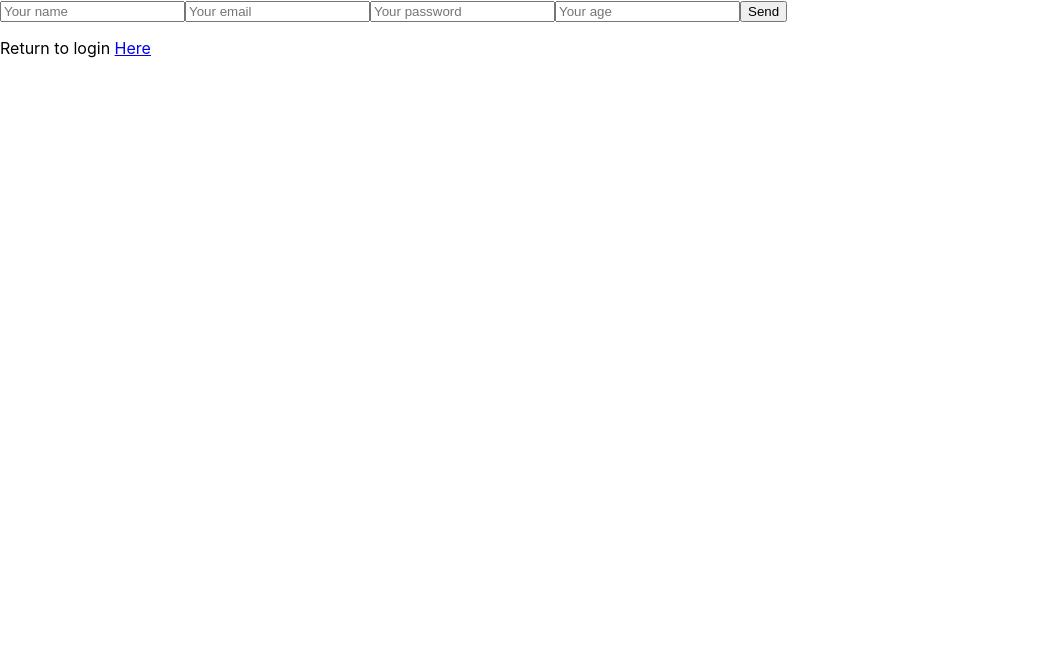
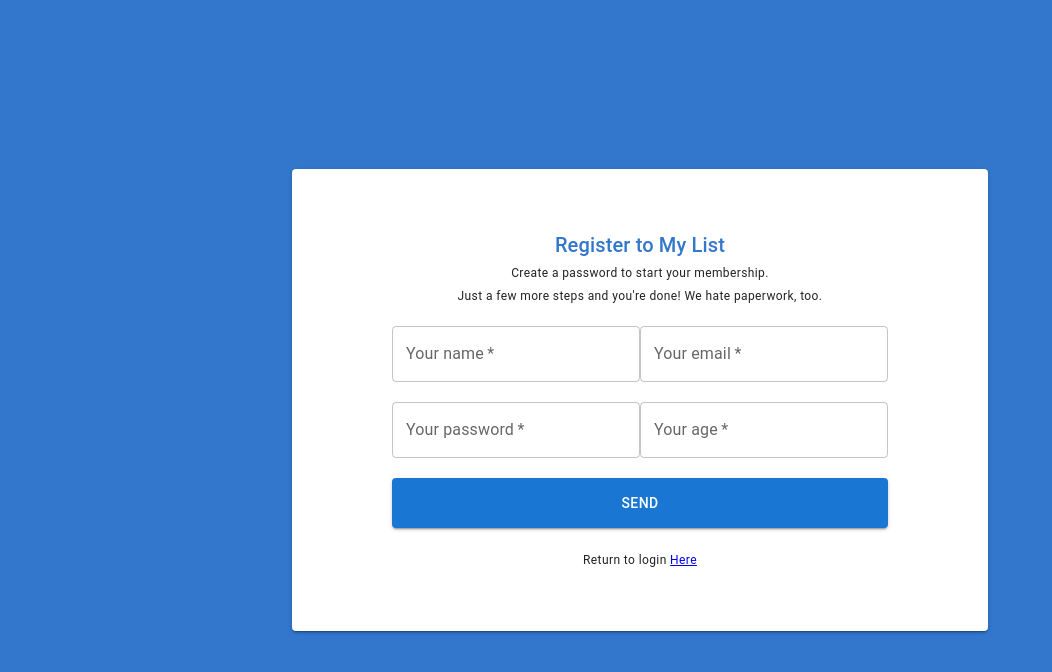
Before and after one commit to Delphine-Alex/To-Do-List, a React (Create React App) app: page / in a window 1280 px wide. Shown: the top 672 px of the page, without its empty margins (0-1052 px from the left). Built offline with nearby package versions, Linux system fonts and the light colour scheme.

Commit message:
CSS on Register and authentication done

```diff
--- a/src/components/Authentication/Authentication.js
+++ b/src/components/Authentication/Authentication.js
@@ -3,9 +3,55 @@ import axios from 'axios';
 
 import { Link, useNavigate } from 'react-router-dom';
 
+import { Box, Button, Card, Container, TextField, Typography } from '@mui/material';
+import { makeStyles } from '@material-ui/core';
+
+const useStyles = makeStyles((theme) => ({
+    authentication__container: {
+        display: "flex",
+        justifyContent: "center",
+        width: '100%',
+        height: '100%',
+        position: 'absolute',
+        top: '0',
+        left: '0'
+    },
+    authentication__card: {
+        border: '2px solid var(--blue-color)',
+        textAlign: 'center',
+        alignSelf: 'center',
+        padding: '60px',
+        [theme.breakpoints.down('xs')]: {
+            padding: '15px',
+            margin: '20px'
+        }
+    },
+    authentication__form: {
+        display: 'flex',
+        flexDirection: 'column',
+        justifyContent: 'center',
+        marginTop: 20,
+        marginBottom: 20,
+        height: "100%",
+    },
+    authentication__title: {
+        color: 'var(--blue-color)',
+    },
+    authentication__input: {
+        marginBottom: 20,
+    },
+    authentication__description: {
+        color: 'var(--blue-color)',
+    },
+    authentication__button: {
+        height: '50px',
+    }
+}));
+
 const Authentication = () => {
     const [authentication, setAuthentication] = useState("");
     const navigate = useNavigate();
+    const classes = useStyles();
 
     const submitAuthentication = async (e) => {
         e.preventDefault();
@@ -28,29 +74,45 @@ const Authentication = () => {
     };
 
     return (
-        <div>
-            <form onSubmit={(e) => submitAuthentication(e)}>
-                <input
+        <Box className={classes.authentication__container}>
+            <Card className={classes.authentication__card} elevation={2} >
+                <Typography variant="h6" className={classes.authentication__title}>Login to My List</Typography>
+                <Container maxWidth="sm" style={{ padding: 0 }}>
+
+                    <form onSubmit={(e) => submitAuthentication(e)} className={classes.authentication__form}>
+
+                        <Box className={classes.authentication__input}>
+                            <TextField
                                 name='email'
                                 id='email'
                                 type='email'
                                 required={true}
-                    placeholder='Your email'
+                                label='Your email'
+                                variant="outlined"
                                 onChange={(e) => setAuthentication({ ...authentication, email: e.target.value })}
                             />
-                <input
+                        </Box>
+
+                        <Box className={classes.authentication__input}>
+                            <TextField
                                 name='password'
                                 id='password'
                                 type='password'
                                 required={true}
-                    placeholder='Your password'
+                                label='Your password'
+                                variant="outlined"
                                 onChange={(e) => setAuthentication({ ...authentication, password: e.target.value })}
                             />
-                <button type='submit'>Send</button>
+                        </Box>
+
+                        <Button variant="contained" type='submit' className={classes.authentication__button}>Send</Button>
+
                     </form>
 
-            <p>New here? <Link to={'/'}>Sign up now</Link></p>
-        </div>
+                    <Typography variant="caption" className={classes.authentication__description}>New here? <Link to={'/'}>Sign up now</Link></Typography>
+                </Container>
+            </Card>
+        </Box >
     );
 }
 
--- a/src/components/MyList/MyList.js
+++ b/src/components/MyList/MyList.js
@@ -154,9 +154,9 @@ const MyList = () => {
             lists ?
               lists && lists.map((list) => {
                 return (
-                  <Box className={classes.list__card}>
+                  <Box className={classes.list__card} key={list._id}>
                     <Card sx={{ minWidth: 275 }}>
-                      <CardContent key={list._id} className={classes.list__cardContent}>
+                      <CardContent className={classes.list__cardContent}>
                         <Typography>{list.description}</Typography>
                         <Button onClick={() => deleteTask(list._id)}><DeleteForeverIcon className={classes.list__deletebtn} /></Button>
                       </CardContent>
--- a/src/components/Profil/Profil.js
+++ b/src/components/Profil/Profil.js
@@ -22,9 +22,7 @@ const useStyles = makeStyles(() => ({
     justifyContent: 'space-between',
   },
   profil__backbtn: {
-    // border: '1px solid var(--blue-color)',
-    // color: '#113D78'
-
+    textDecoration: 'none',
   },
   profil__title: {
     color: 'black',
@@ -107,9 +105,9 @@ const Profil = () => {
 
           <Card className={classes.profil__card}>
             <CardContent>
-              <p>{profil.name}</p>
-              <p>{profil.email}</p>
-              <p>{profil.age}</p>
+              <Typography>My name: {profil.name}</Typography>
+              <Typography>My mail: {profil.email}</Typography>
+              <Typography>My age: {profil.age}</Typography>
 
             </CardContent>
           </Card>
--- a/src/components/Register/Register.js
+++ b/src/components/Register/Register.js
@@ -3,9 +3,60 @@ import axios from 'axios';
 
 import { Link, useNavigate } from 'react-router-dom';
 
+import { Box, Button, Card, Container, TextField, Typography } from '@mui/material';
+import { makeStyles } from '@material-ui/core';
+
+const useStyles = makeStyles((theme) => ({
+    register__container: {
+        backgroundColor: 'var(--blue-color)',
+        display: "flex",
+        justifyContent: "center",
+        width: '100%',
+        height: '100%',
+        position: 'absolute',
+        top: '0',
+        left: '0'
+    },
+    register__card: {
+        textAlign: 'center',
+        alignSelf: 'center',
+        padding: '60px 100px 60px 100px',
+        [theme.breakpoints.down('xs')]: {
+            padding: '15px',
+            margin: '20px'
+        }
+    },
+    register__form: {
+        display: 'flex',
+        flexDirection: 'column',
+        justifyContent: 'center',
+        marginTop: 20,
+        marginBottom: 20,
+        height: "100%",
+    },
+    register__title: {
+        color: 'var(--blue-color)',
+    },
+    register__input: {
+        marginBottom: 20,
+    },
+    register__description: {
+        color: 'var(--blue-color)',
+    },
+    register__button: {
+        height: '50px',
+    },
+    register__inputContent: {
+        display: 'flex',
+        flexDirection: 'row',
+    }
+}));
+
 const Register = () => {
     const [register, setRegister] = useState("");
     const navigate = useNavigate();
+    const classes = useStyles();
+
 
     const submitRegister = async (e) => {
         e.preventDefault();
@@ -20,45 +71,78 @@ const Register = () => {
     };
 
     return (
-        <div>
-            <form onSubmit={(e) => submitRegister(e)}>
-                <input
+        <Box className={classes.register__container}>
+            <Card className={classes.register__card} elevation={2} >
+                <Typography variant="h6" className={classes.register__title}>Register to My List</Typography>
+                <Typography variant="caption">Create a password to start your membership.</Typography>
+                <Box>
+                    <Typography variant="caption">Just a few more steps and you're done! </Typography>
+                    <Typography variant="caption">We hate paperwork, too.</Typography>
+                </Box>
+                <Container maxWidth="sm" style={{ padding: 0 }}>
+                    <form onSubmit={(e) => submitRegister(e)} className={classes.register__form}>
+
+                        <Box className={classes.register__inputContent}>
+                            <Box className={classes.register__input}>
+                                <TextField
                                     name='name'
                                     id='name'
                                     type='name'
                                     required={true}
-                    placeholder='Your name'
+                                    label='Your name'
+                                    variant="outlined"
                                     onChange={(e) => setRegister({ ...register, name: e.target.value })}
                                 />
-                <input
+                            </Box>
+
+                            <Box className={classes.register__input}>
+                                <TextField
                                     name='email'
                                     id='email'
                                     type='email'
                                     required={true}
-                    placeholder='Your email'
+                                    label='Your email'
+                                    variant="outlined"
                                     onChange={(e) => setRegister({ ...register, email: e.target.value })}
                                 />
-                <input
+                            </Box>
+                        </Box>
+
+                        <Box className={classes.register__inputContent}>
+                            <Box className={classes.register__input}>
+
+                                <TextField
                                     name='password'
                                     id='password'
                                     type='password'
                                     required={true}
-                    placeholder='Your password'
+                                    label='Your password'
+                                    variant="outlined"
                                     onChange={(e) => setRegister({ ...register, password: e.target.value })}
                                 />
-                <input
+                            </Box>
+
+
+                            <Box className={classes.register__input}>
+                                <TextField
                                     name='age'
                                     id='age'
                                     type='number'
                                     required={true}
-                    placeholder='Your age'
+                                    label='Your age'
+                                    variant="outlined"
                                     onChange={(e) => setRegister({ ...register, age: e.target.value })}
                                 />
-                <button type='submit'>Send</button>
+                            </Box>
+
+                        </Box>
+                        <Button className={classes.register__button} variant="contained" type='submit'>Send</Button>
                     </form>
 
-            <p> Return to login <Link to={'/authentication'}>Here</Link></p>
-        </div>
+                    <Typography variant="caption"> Return to login <Link to={'/authentication'}>Here</Link></Typography>
+                </Container>
+            </Card>
+        </Box >
     );
 }
 
```
Lines whose indentation alone changed are shown as unchanged.
